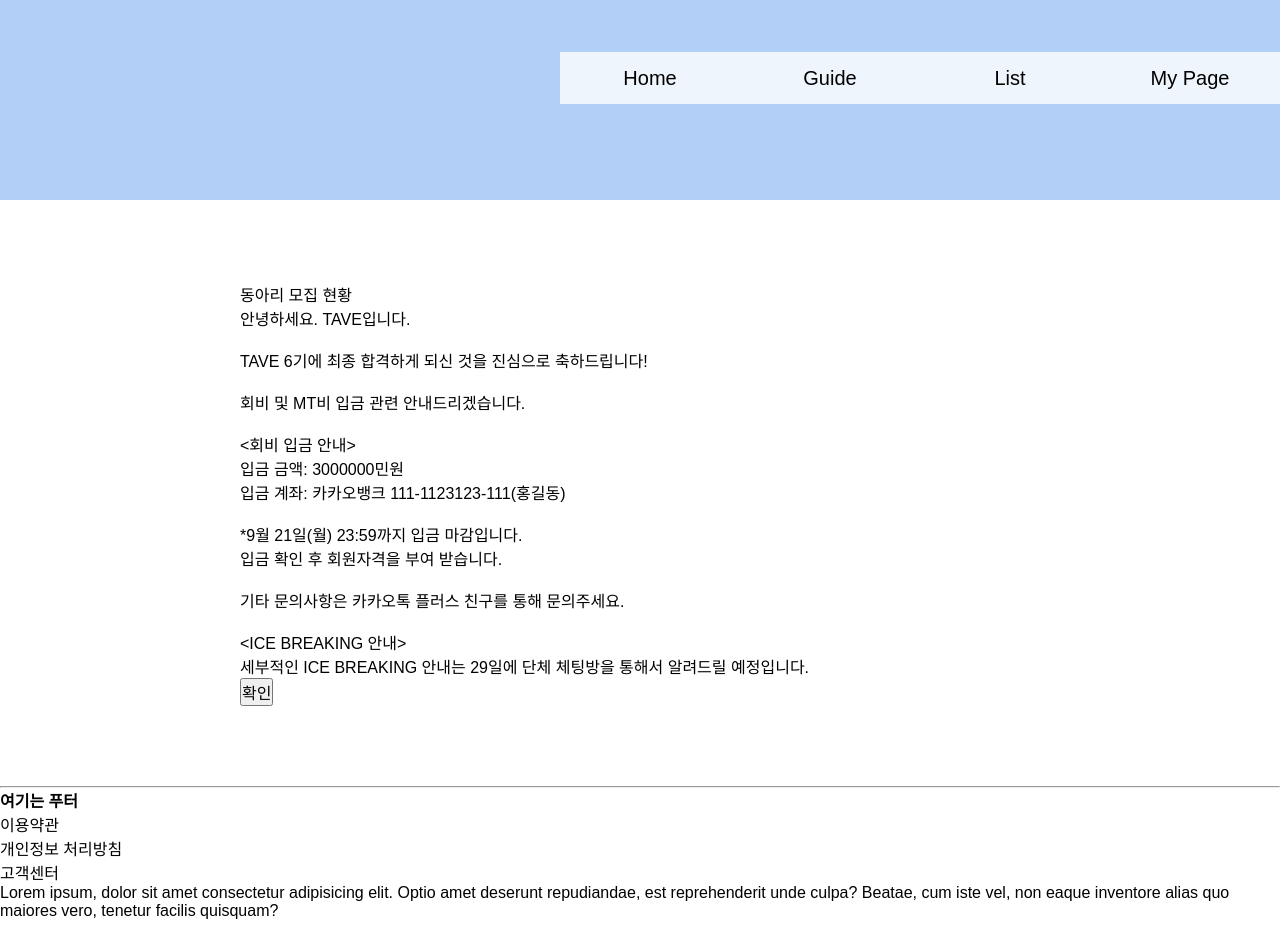
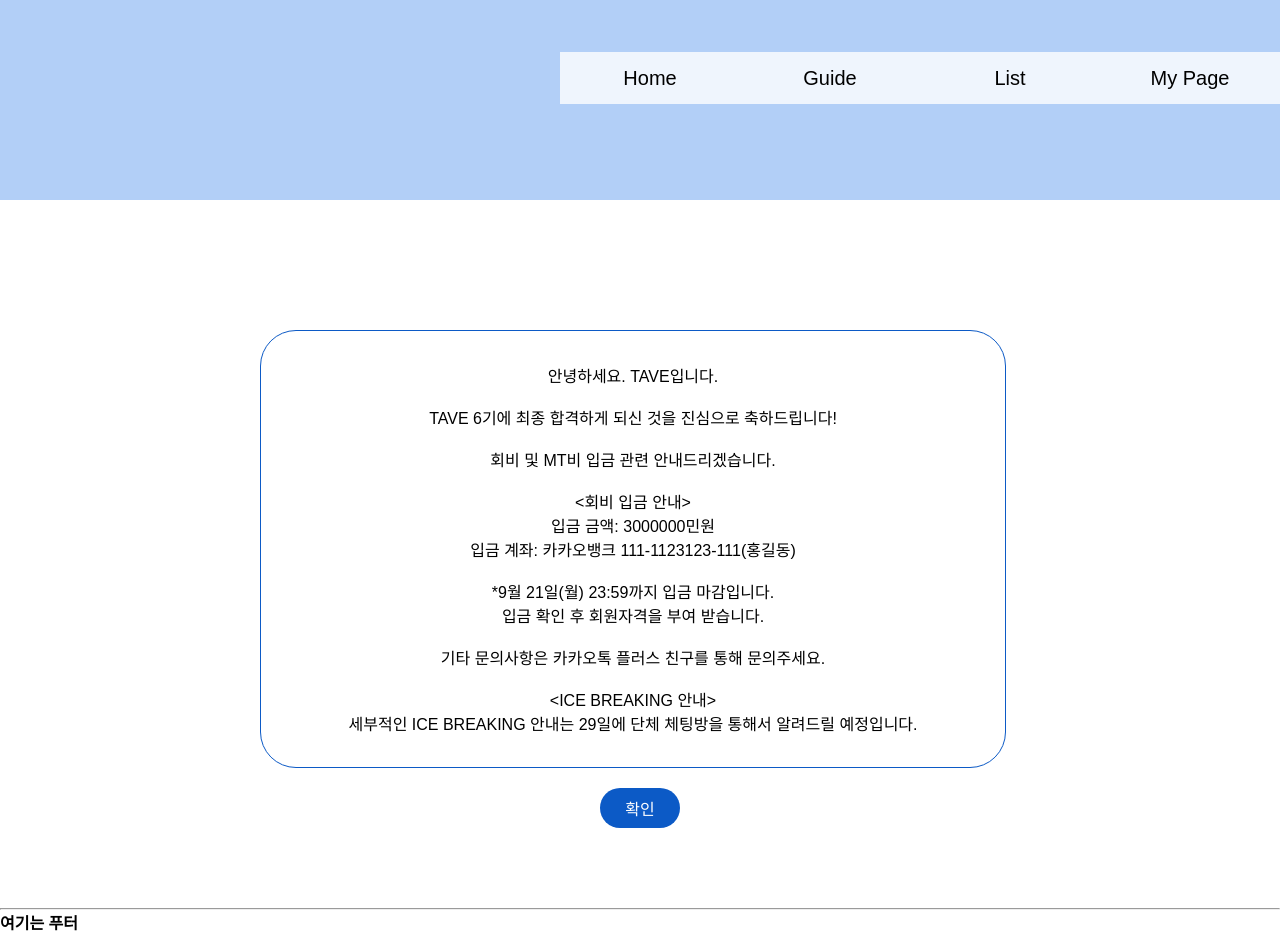
Before and after one commit to Kim-Hyunjo/MoZIP, a React (Create React App) app in the folder front/: page /mypage/notice in a window 1280 px wide. Shown: the top 937 px of the page. Built offline with nearby package versions, Linux system fonts and the light colour scheme.

Commit message:
feat: mypage/{circleID}/notice css

```diff
--- a/front/src/pages/mypage/button.css
+++ b/front/src/pages/mypage/button.css
@@ -47,6 +47,7 @@
   font-size: 22px;
 }
 
+.buttonnotice
 .mypageStorageButton {
   margin-left: 362px;
 }
@@ -59,3 +60,18 @@
   margin-top: 30px;
   float: right;
 }
+
+/*used in mypageNotice*/
+
+.button_medium3 {
+  background: #0C5AC6;
+  border: none;
+  border-radius: 29px;
+  font-size: 16px;
+  display: block;
+  margin: 20px auto;
+  padding: 8px;
+  width: 80px;
+  color: #fff;
+
+}
--- a/front/src/pages/mypage/myPageNotice.tsx
+++ b/front/src/pages/mypage/myPageNotice.tsx
@@ -1,10 +1,13 @@
 import { BrowserRouter as Router, Route, Link } from 'react-router-dom';
 import React, { useState } from 'react';
+import './wrappingbox.css';
+import './button.css';
 
 const myPageNotice = () => {
   return (
     <div>
-      <div>동아리 모집 현황</div>
+    <div className="box">
+      <div className="writing">
         <div>안녕하세요. TAVE입니다.</div>
         <br />
         <div>TAVE 6기에 최종 합격하게 되신 것을 진심으로 축하드립니다!</div>
@@ -22,10 +25,11 @@ const myPageNotice = () => {
         <br />
         <div>&lt;ICE BREAKING 안내&gt;</div>
         <div>
-        세부적인 ICE BREAKING 안내는 29일에 단체 체팅방을 통해서 알려드릴
-        예정입니다.
+          세부적인 ICE BREAKING 안내는 29일에 단체 체팅방을 통해서 알려드릴 예정입니다.
         </div>
-      <button>확인</button>
+      </div>
+    </div>
+    <button className="button_medium3">확인</button>
     </div>
   );
 };
--- /dev/null
+++ b/front/src/pages/mypage/wrappingbox.css
@@ -0,0 +1,13 @@
+.box {
+    background: #fff;
+    border-radius: 36px;
+    border: 1px solid #0C5AC6;
+    text-align: center;
+    padding: 32px;
+    width: 680px;
+    display: block;
+    margin: 48px 20px auto;
+}
+.writing{
+  font-size: 16px;
+}
```
Lines whose indentation alone changed are shown as unchanged.
